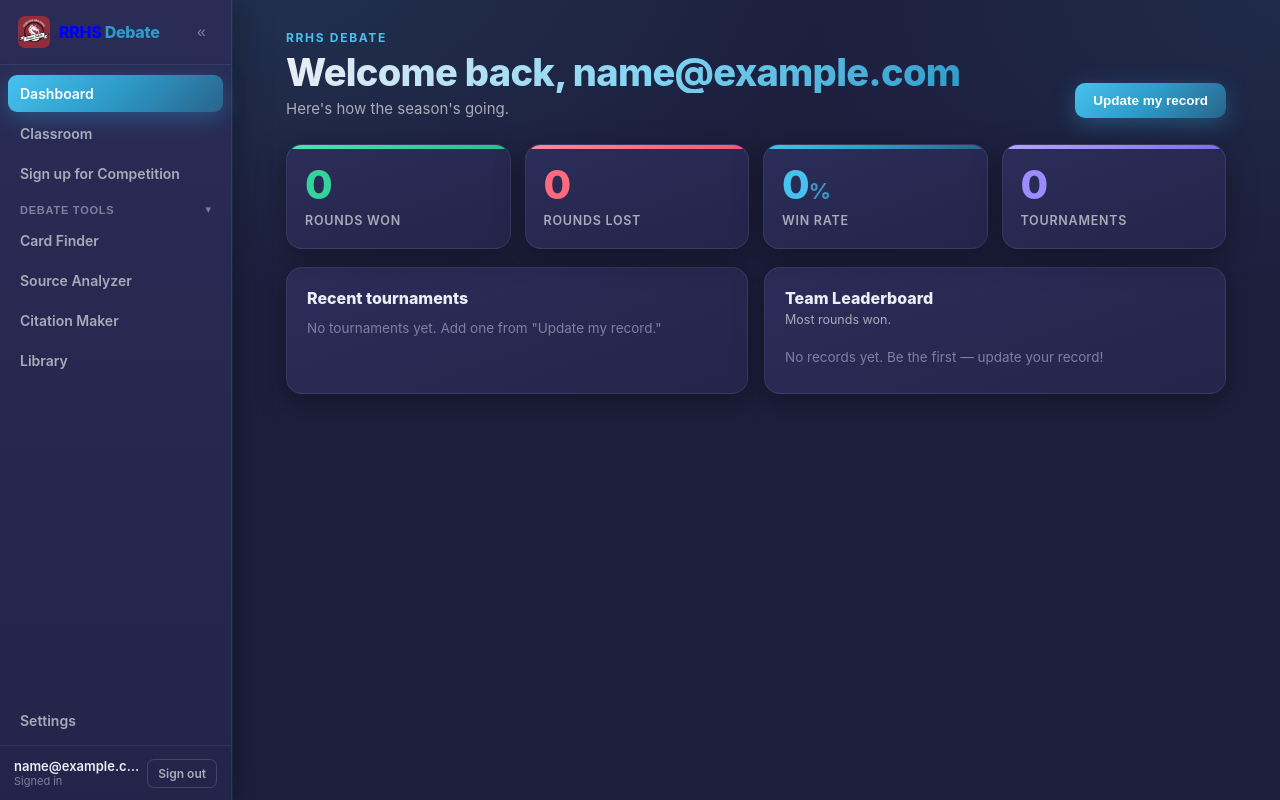
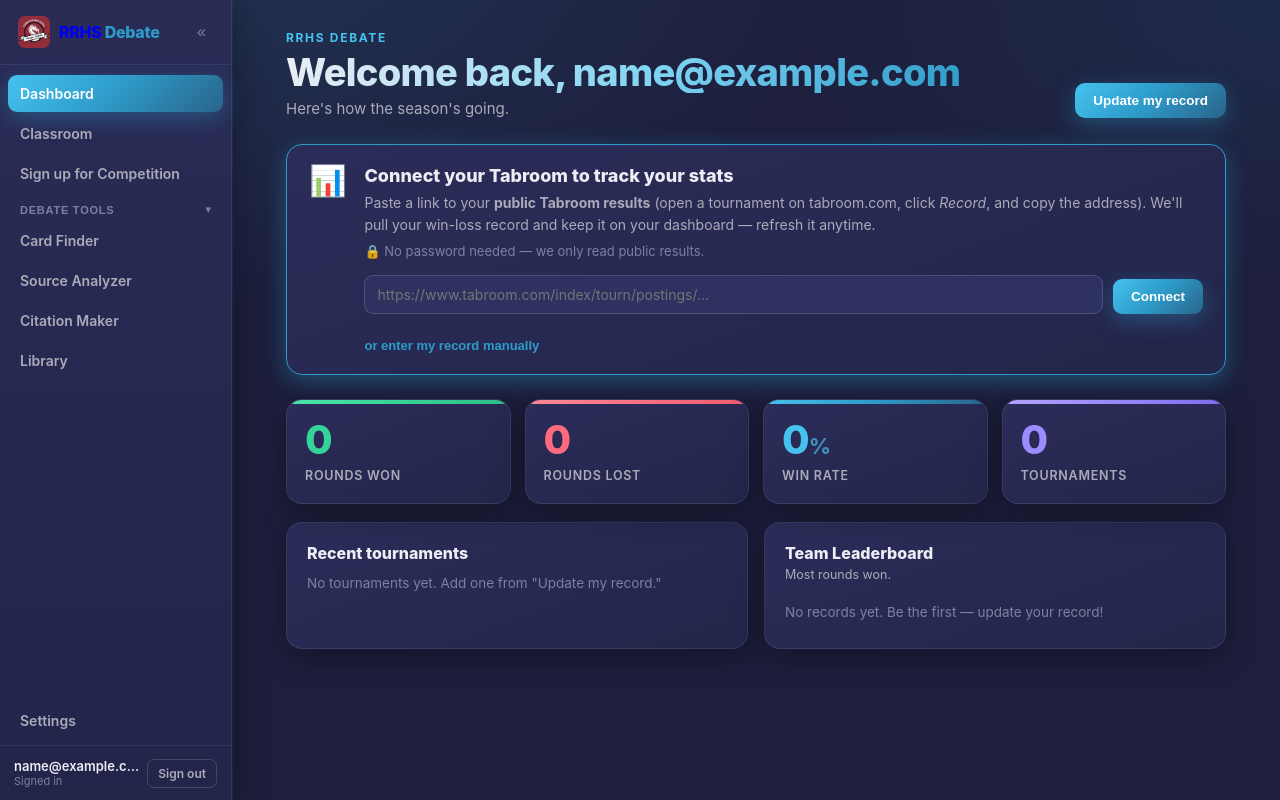
Before and after one commit to epicgamer6707/RRHS_Debate, a Flask app: page /dashboard in a window 1280 px wide. Run offline with Flask 3, Linux system fonts and the light colour scheme; the visitor is signed in with stand-in values (Sample User, id 1); data comes from the database, SQL or seed files in the repository; data that the repository does not hold is empty.

Commit message:
Tabroom: first-run connect + persistent, refreshable stats
- First dashboard visit shows a 'Connect your Tabroom' card: paste a public
  Tabroom results link once and your win-loss record is read, saved, and kept on
  the dashboard forever. Refresh anytime from the hero.
- New /stats/connect and /stats/refresh persist the record and fold each
  tournament into season totals, deduping by tournament name so re-refreshing
  never double-counts.
- 'Tabroom connected' badge + Refresh button appear once linked.
- Scraper: better tournament-name (title fallback), Prelim/Prelims record
  patterns, and final-placement detection.

By design this uses ONLY public Tabroom results — no Tabroom password is ever
requested or stored (Tabroom offers no safe OAuth), and users can always enter
their record by hand.

Co-Authored-By: Claude Opus 4.8 <noreply@anthropic.com>

```diff
--- a/app/static/css/home.css
+++ b/app/static/css/home.css
@@ -129,3 +129,34 @@
     .stat-grid { grid-template-columns: repeat(2, 1fr); }
     .dash-cols { grid-template-columns: 1fr; }
 }
+
+/* ── Tabroom connect (first run) + connected badge ── */
+.dash-hero-actions { display: flex; align-items: center; gap: 12px; flex-wrap: wrap; }
+.dash-editbtn.ghost { background: var(--surface-2); color: var(--text-hi); box-shadow: none; border: 1px solid var(--line-md); }
+.dash-editbtn.ghost:hover { background: var(--surface-3); box-shadow: none; }
+.tab-connected {
+    display: inline-flex; align-items: center; gap: 7px; font-size: 12.5px; font-weight: 600;
+    color: var(--text-mid); background: var(--surface-1); border: 1px solid var(--line-md);
+    border-radius: 999px; padding: 6px 12px;
+}
+.tab-dot { width: 8px; height: 8px; border-radius: 50%; background: var(--win); box-shadow: 0 0 8px var(--win); }
+
+.tab-connect {
+    display: flex; gap: 18px; align-items: flex-start;
+    background: var(--grad-surface); border: 1px solid var(--accent);
+    border-radius: 16px; padding: 20px 22px; margin-bottom: 24px; box-shadow: var(--glow-accent);
+}
+.tab-connect-icon { font-size: 30px; line-height: 1; flex-shrink: 0; }
+.tab-connect-body { flex: 1; min-width: 0; }
+.tab-connect-h { font-size: 18px; font-weight: 800; margin-bottom: 6px; color: var(--text-hi); }
+.tab-connect-p { font-size: 14px; color: var(--text-mid); line-height: 1.55; margin-bottom: 14px; }
+.tab-connect-safe { display: block; margin-top: 6px; font-size: 13px; color: var(--text-lo); }
+.tab-connect .dash-row { display: flex; gap: 10px; }
+.tab-connect .dash-input { flex: 1; }
+.tab-connect-skip {
+    display: inline-block; margin-top: 12px; background: none; border: none; cursor: pointer;
+    color: var(--accent); font-size: 13px; font-weight: 600; padding: 0;
+}
+.tab-connect-skip:hover { text-decoration: underline; }
+
+@media (max-width: 620px) { .tab-connect { flex-direction: column; gap: 12px; } .tab-connect .dash-row { flex-direction: column; } }
--- a/app/static/js/home.js
+++ b/app/static/js/home.js
@@ -15,6 +15,34 @@ function dashToggleEdit() {
     const el = document.getElementById("dashEdit");
     el.hidden = !el.hidden;
     if (!el.hidden) el.scrollIntoView({ behavior: "smooth", block: "nearest" });
+}
+
+// ── First-run connect + refresh from a public Tabroom link ────────────────────
+function dashConnect() {
+    const url = document.getElementById("connectUrl").value.trim();
+    const note = document.getElementById("connectNote");
+    const btn = document.getElementById("connectBtn");
+    if (!url) { note.style.color = "var(--loss)"; note.textContent = "Paste your Tabroom results link first."; note.hidden = false; return; }
+    note.style.color = "var(--text-mid)";
+    note.textContent = "Reading Tabroom…";
+    note.hidden = false;
+    btn.disabled = true;
+    postJSON("/stats/connect", { url }).then(d => {
+        if (!d.ok) { note.style.color = "var(--loss)"; note.textContent = d.error || "Couldn't connect."; btn.disabled = false; return; }
+        note.style.color = "var(--win)";
+        note.textContent = "Connected! " + d.wins + "W / " + d.losses + "L. Loading…";
+        location.reload();
+    }).catch(() => { note.style.color = "var(--loss)"; note.textContent = "Connect failed."; btn.disabled = false; });
+}
+
+function dashRefresh() {
+    const btn = document.getElementById("refreshBtn");
+    if (btn) { btn.disabled = true; btn.textContent = "Refreshing…"; }
+    postJSON("/stats/refresh").then(d => {
+        if (d.ok) { location.reload(); return; }
+        if (btn) { btn.disabled = false; btn.textContent = "Refresh stats"; }
+        alert(d.error || "Couldn't refresh from Tabroom.");
+    }).catch(() => { if (btn) { btn.disabled = false; btn.textContent = "Refresh stats"; } });
 }
 
 function dashImport() {
--- a/app/templates/dashboard/home.html
+++ b/app/templates/dashboard/home.html
@@ -14,8 +14,38 @@
         <h1 class="dash-title">Welcome back, {{ (current_user.name or current_user.email).split(' ')[0] }}</h1>
         <p class="dash-sub">Here's how the season's going.</p>
       </div>
-      <button class="dash-editbtn" onclick="dashToggleEdit()">Update my record</button>
+      <div class="dash-hero-actions">
+        {% if record and record.tabroom_url %}
+        <span class="tab-connected" title="{{ record.tabroom_url }}">
+          <span class="tab-dot"></span> Tabroom connected
+        </span>
+        <button class="dash-editbtn ghost" id="refreshBtn" onclick="dashRefresh()">Refresh stats</button>
+        {% endif %}
+        <button class="dash-editbtn" onclick="dashToggleEdit()">Update my record</button>
+      </div>
     </header>
+
+    {% if not record or not record.tabroom_url %}
+    <!-- First-run: connect Tabroom once, keep stats forever -->
+    <div class="tab-connect" id="tabConnect">
+      <div class="tab-connect-icon">📊</div>
+      <div class="tab-connect-body">
+        <h2 class="tab-connect-h">Connect your Tabroom to track your stats</h2>
+        <p class="tab-connect-p">
+          Paste a link to your <strong>public Tabroom results</strong> (open a tournament on
+          tabroom.com, click <em>Record</em>, and copy the address). We'll pull your win-loss
+          record and keep it on your dashboard — refresh it anytime.
+          <span class="tab-connect-safe">🔒 No password needed — we only read public results.</span>
+        </p>
+        <div class="dash-row">
+          <input id="connectUrl" class="dash-input" placeholder="https://www.tabroom.com/index/tourn/postings/...">
+          <button class="dash-btn" id="connectBtn" onclick="dashConnect()">Connect</button>
+        </div>
+        <div id="connectNote" class="dash-note" hidden></div>
+        <button class="tab-connect-skip" onclick="dashToggleEdit()">or enter my record manually</button>
+      </div>
+    </div>
+    {% endif %}
 
     {% set wins = record.wins if record else 0 %}
     {% set losses = record.losses if record else 0 %}
```
Also changed, not shown: app/blueprints/stats_routes.py (+58 -0 lines), app/tabroom_results.py (+19 -4 lines).
